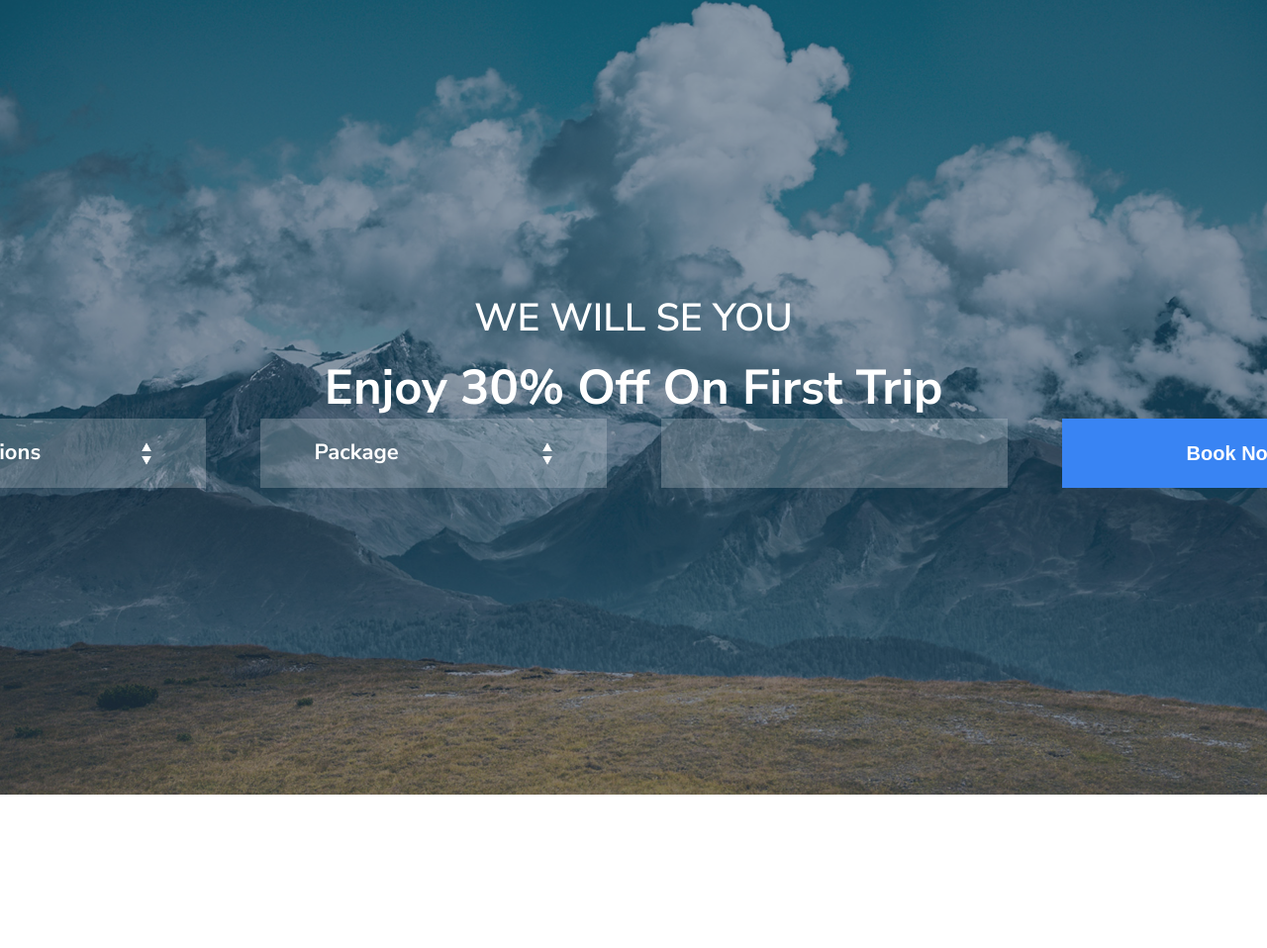
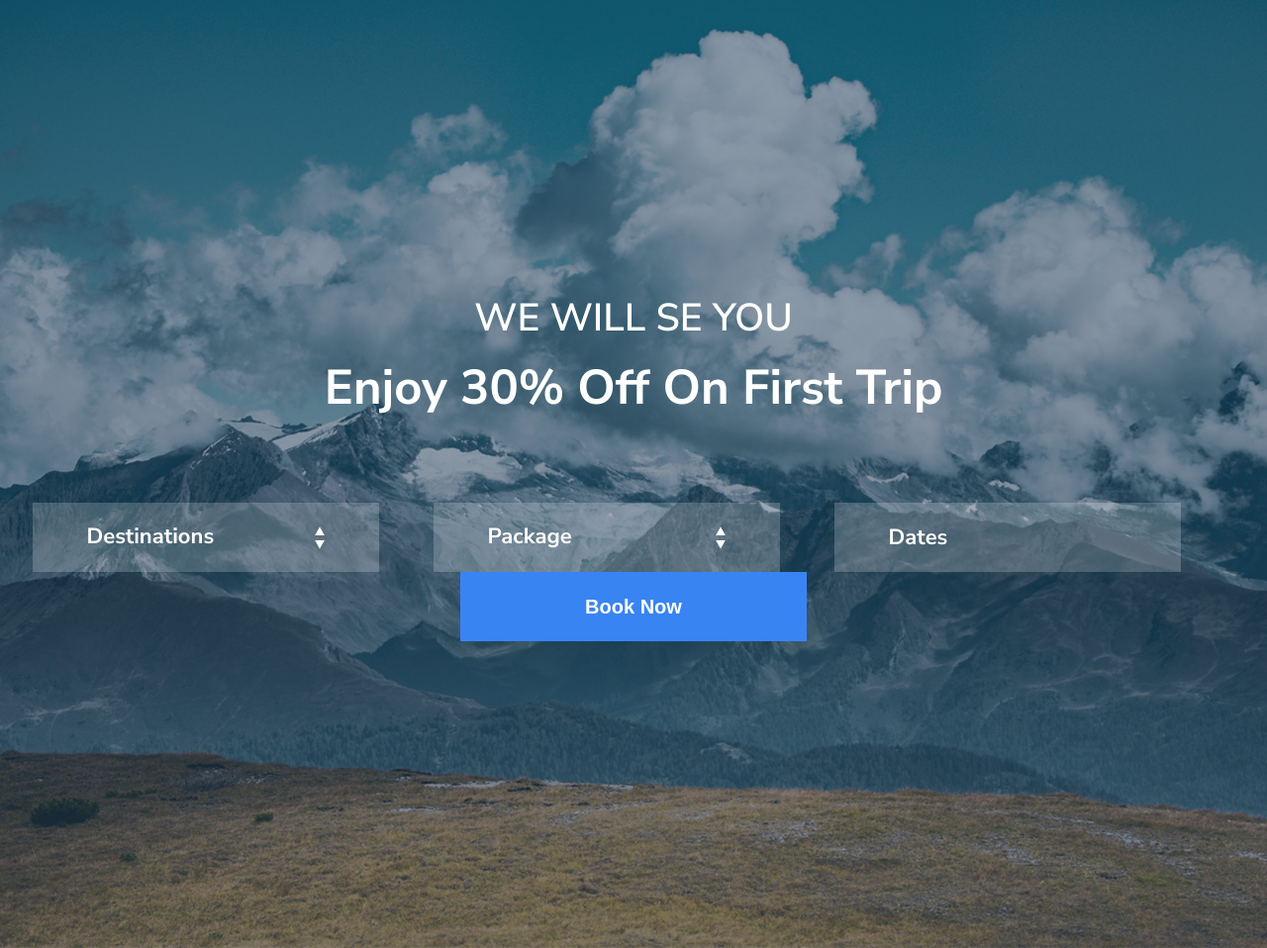
Before and after one commit to Aregon77/travel, a plain HTML site: page index.html in a window 1280 px wide. Shown: the part 1169-2127 px from the top of the page at 99% size. Before the commit the page ends 1972 px from the top, so only its background shows below. Drawn offline with nearby package versions, Linux system fonts and the light colour scheme; files that its build step writes are made by us from their sources.

Commit message:
Доделал input в select

```diff
--- a/Scss/style.scss
+++ b/Scss/style.scss
@@ -218,6 +218,8 @@ button {
         text-transform: capitalize;
         line-height: 1.264;
         text-align: center;
+
+        padding-bottom: 85px;
     }
 
     //Select
@@ -226,6 +228,7 @@ button {
         flex-direction: row;
         align-items: center;
         justify-content: center;
+        flex-wrap: wrap;
 
         .btn--order {
             width: 350px;
@@ -233,13 +236,10 @@ button {
         }
     }
 
-    .select {
-        position: relative;
-
-    }
-
     .select.active .select__body {
-        display: block;
+        opacity: 1;
+        visibility: visible;
+        transition: all .5s;
     }
 
     .select__header {
@@ -285,7 +285,9 @@ button {
         margin-right: 55px;
         border: none;
 
-        display: none;
+        opacity: 0;
+        visibility: hidden;
+        transition: all .5s;
 
         cursor: pointer;
 
@@ -307,22 +309,26 @@ button {
         }
     }
 
-    .select__datepicker {
-        display: flex;
-        align-items: center;
-        justify-content: space-between;
-
-
-        outline: none;
-        background-color: rgba(255, 255, 255, 0.2);
+    .select__input {
         width: 350px;
         height: 70px;
 
+        margin-right: 55px;
+
+
+
+        input {
+            outline: none;
+
+            background-color: rgba(255, 255, 255, 0.2);
             border: none;
+
+            width: 100%;
+            height: 100%;
 
             cursor: pointer;
 
-        margin-right: 55px;
+
 
             color: rgb(255, 255, 255);
             font-weight: 700;
@@ -333,5 +339,10 @@ button {
 
             font-family: 'Nunito Sans', sans-serif;
             font-size: 22px;
+
+            &::placeholder {
+                color: rgb(255, 255, 255);
             }
         }
+    }
+}
--- a/index.html
+++ b/index.html
@@ -94,7 +94,9 @@
                         </div>
                     </div>
 
-                    <input type="text" id="datepicker" class="select__datepicker">
+                    <div class="select__input">
+                        <input type="text" id="datepicker" class="select__datepicker" placeholder="Dates">
+                    </div>
 
                     <button class="btn btn--order">Book Now</button>
                 </form>
```
Also changed, not shown: Scss/style.css, 1 other file. Lines whose indentation alone changed are shown as unchanged.
